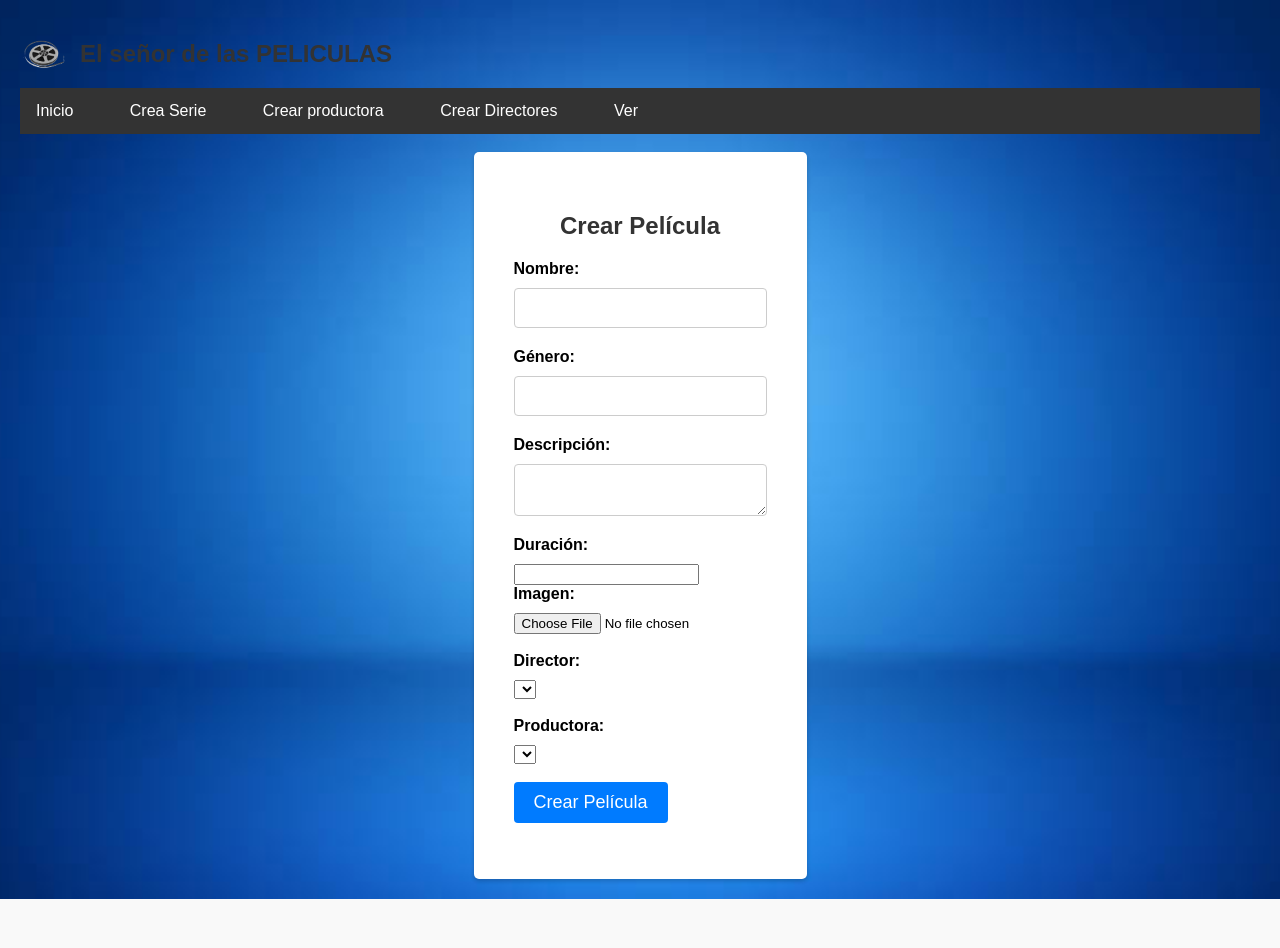
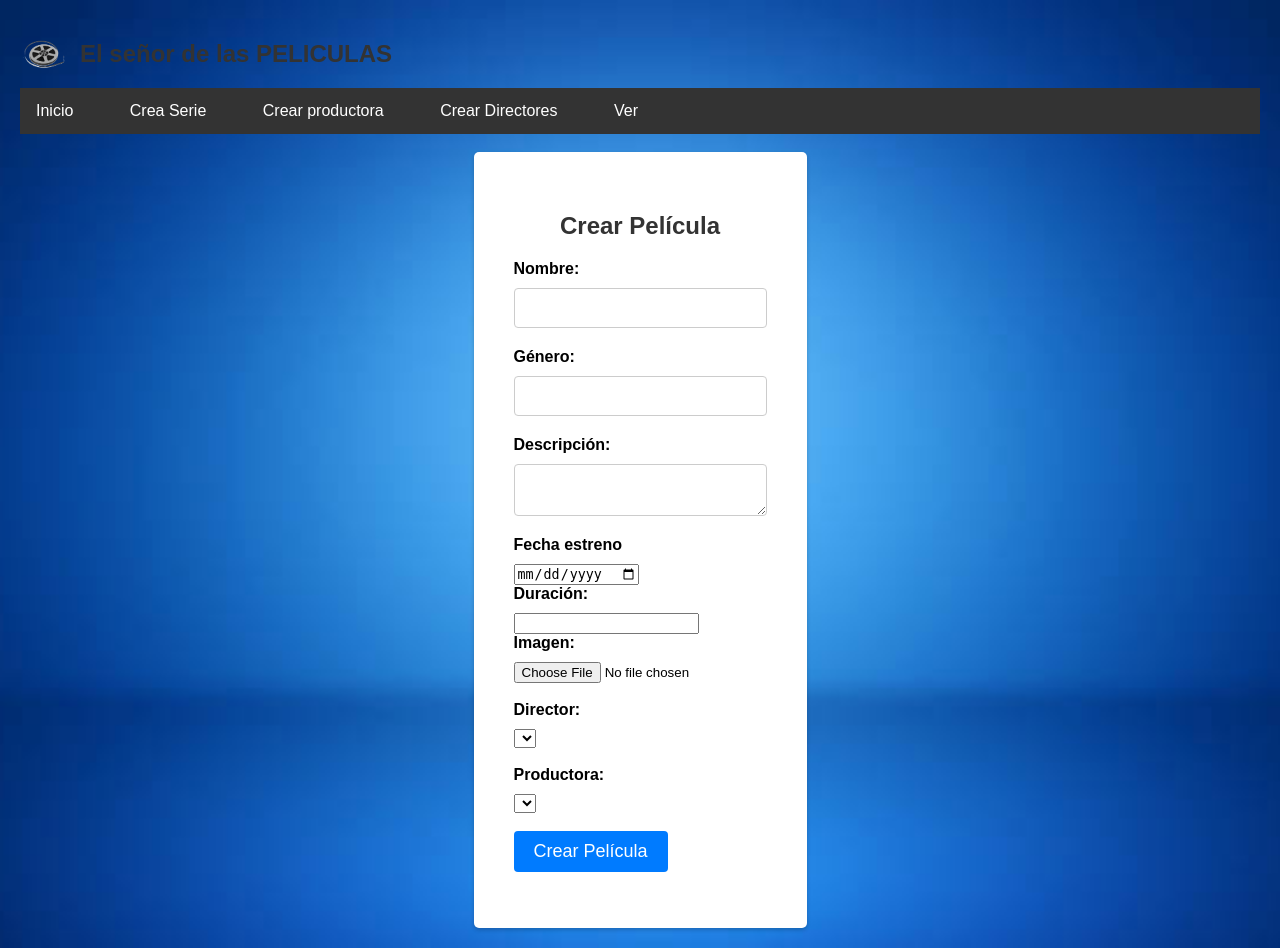
Before and after one commit to ZamThe/cine, a PHP site: page /crear.php in a window 1280 px wide. Before the commit the page ends 899 px from the top, so only its background shows below. Run offline with PHP 8.4, Linux system fonts and the light colour scheme; data that the repository does not hold is empty.

Commit message:
Fecha_peliculas
Fecha_peliculas

Se agrega la funcion de fecha de peliculas

```diff
--- a/crear.php
+++ b/crear.php
@@ -16,6 +16,7 @@ if (isset($_POST['crear'])) {
     $nombre = $_POST['nombre'];
     $genero = $_POST['genero'];
     $descripcion = $_POST['descripcion'];
+    $Fecha = $_POST['fecha'];
     $duracion = $_POST['duracion'];
 
     // Manejar la imagen
@@ -29,12 +30,13 @@ if (isset($_POST['crear'])) {
         // Mover la imagen cargada al directorio de destino
         if (move_uploaded_file($imagen['tmp_name'], $ruta_imagen)) {
             // La imagen se cargó correctamente, ahora puedes insertar la película en la base de datos
-            $sql = "INSERT INTO cartelera (Nombre, Genero, Descripcion, Duracion, Imagen) VALUES (:nombre, :genero, :descripcion, :duracion, :imagen)";
+            $sql = "INSERT INTO cartelera (Nombre, Genero, Descripcion, Fecha, Duracion, Imagen) VALUES (:nombre, :genero, :descripcion, :fecha, :duracion, :imagen)";
             $stmt = $pdo->prepare($sql);
 
             $stmt->bindParam(':nombre', $nombre);
             $stmt->bindParam(':genero', $genero);
             $stmt->bindParam(':descripcion', $descripcion);
+            $stmt->bindParam(':fecha', $Fecha);
             $stmt->bindParam(':duracion', $duracion);
             $stmt->bindParam(':imagen', $ruta_imagen); // Almacena la ruta de la imagen en la base de datos
 
@@ -88,6 +90,8 @@ if (isset($_POST['crear'])) {
 
     <label for="descripcion">Descripción:</label>
     <textarea name="descripcion" required></textarea><br>
+    <label for="fecha">Fecha estreno</label>
+        <input type="date" name="fecha" required><br>
 
     <label for="duracion">Duración:</label>
     <input type="number" name="duracion" required><br>
```
